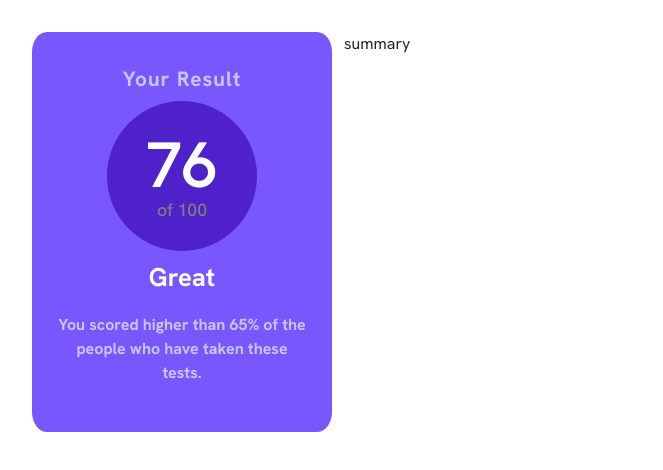
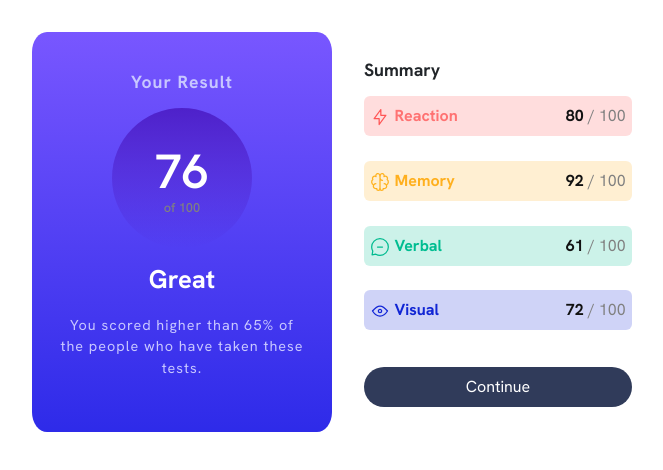
Before and after one commit to anubhab5/result-summary, a website: page index.html in a window 1280 px wide. Shown: the top 470 px of the page, without its empty margins (288-951 px from the left). Drawn offline with nearby package versions, Linux system fonts and the light colour scheme.

Commit message:
day_3: add summary section

```diff
--- a/app.css
+++ b/app.css
@@ -7,15 +7,20 @@
   --Grey: hsl(0, 0%, 50%);
   --Black: hsl(0, 0%, 7%);
 
+  --LightRedWithTransparent: hsla(0, 100%, 67%, 0.2);
+  --OrangeGreyYellowTransparent: hsl(39, 100%, 56%, 0.2);
+  --GreenTealTransparent: hsl(166, 100%, 37%, 0.2);
+  --CobaltBlueTransparent: hsla(234, 85%, 45%, 0.2);
+
   /* Primary */
-  ---LightRed: hsl(0, 100%, 67%);
+  --LightRed: hsl(0, 100%, 67%, 0.8);
   --OrangeGreyYellow: hsl(39, 100%, 56%);
   --GreenTeal: hsl(166, 100%, 37%);
   --CobaltBlue: hsl(234, 85%, 45%);
 
   /* Gradient */
   --LightSlateBlue: hsl(252, 100%, 67%);
-  --LightSoyalBlue: hsl(241, 81%, 54%);
+  --LightRoyalBlue: hsl(241, 81%, 54%);
 
   --VioletBlue: hsla(256, 72%, 46%, 1);
   --PersianBlue: hsla(241, 72%, 46%, 0);
@@ -45,7 +50,10 @@
 }
 
 .result {
-  background-color: var(--LightSlateBlue);
+  background-image: linear-gradient(
+    var(--LightSlateBlue),
+    var(--LightRoyalBlue)
+  );
   border-radius: 5%;
   width: 300px;
   display: flex;
@@ -56,25 +64,25 @@
 
 .result .result-heading {
   color: var(--LightLavender);
-  font-size: 1.3rem;
+  font-size: 1.1rem;
   letter-spacing: 1px;
 }
 
 .score {
-  width: 150px;
-  height: 150px;
+  width: 140px;
+  height: 140px;
   border-radius: 50%;
-  background-color: var(--VioletBlue);
+  background-image: linear-gradient(var(--VioletBlue), var(--PersianBlue));
   display: flex;
   flex-direction: column;
   align-items: center;
 }
 
 .score .user-score {
-  font-size: 4rem;
+  font-size: 3rem;
   font-weight: 600;
   display: inline-block;
-  margin-top: 1rem;
+  margin-top: 1.8rem;
   color: var(--White);
 }
 
@@ -82,8 +90,8 @@
   color: var(--Grey);
   font-weight: 500;
   position: relative;
-  bottom: 16px;
-  font-size: 1.1rem;
+  bottom: 10px;
+  font-size: 0.8rem;
 }
 
 .remark {
@@ -100,6 +108,71 @@
 
 .remark .remark_sub-heading {
   color: var(--LightLavender);
-  font-weight: 700;
   text-align: center;
+  font-size: 0.9rem;
+  letter-spacing: 1px;
 }
+
+.summary {
+  width: 300px;
+  display: flex;
+  flex-direction: column;
+  align-items: flex-start;
+  justify-content: space-evenly;
+  background-color: var(--White);
+  padding: 0;
+  padding-left: 2rem;
+}
+
+.summary_heading {
+  font-weight: bold;
+  font-size: 1.1rem;
+}
+
+.summary .summary_items {
+  padding: 0.5rem 0.4rem;
+  font-weight: bold;
+  border-radius: 6px;
+  position: relative;
+  top: -12px;
+}
+
+.summary_reaction {
+  background-color: var(--LightRedWithTransparent);
+  color: var(--LightRed);
+}
+
+.summary_memory {
+  background-color: var(--OrangeGreyYellowTransparent);
+  color: var(--OrangeGreyYellow);
+}
+
+.summary_verbal {
+  background-color: var(--GreenTealTransparent);
+  color: var(--GreenTeal);
+}
+
+.summary_visual {
+  background-color: var(--CobaltBlueTransparent);
+  color: var(--CobaltBlue);
+}
+
+.score_obtained {
+  float: right;
+  color: var(--Black);
+}
+
+.total-marks {
+  color: var(--Grey);
+  font-weight: lighter;
+}
+
+.summary_button {
+  background: var(--DarkGrayBlue);
+  color: var(--White);
+  width: 100%;
+  border-radius: 25px;
+  outline-color: var(--DarkGrayBlue);
+  border: 0;
+  padding: 8px;
+}
--- a/index.html
+++ b/index.html
@@ -38,7 +38,44 @@
             </p>
           </section>
         </section>
-        <section class="summary col-md-4">summary</section>
+        <section class="summary col-md-4">
+          <section class="summary_heading">Summary</section>
+          <section class="summary_items summary_reaction col-md-12">
+            <img src="./assets/images/icon-reaction.svg" alt="reaction" />
+            <span>Reaction</span>
+            <span class="score_obtained">
+              <span>80</span>
+              <span class="total-marks">/ 100</span>
+            </span>
+          </section>
+          <section class="summary_items summary_memory col-md-12">
+            <img src="./assets/images/icon-memory.svg" alt="memory" />
+            <span>Memory</span>
+            <span class="score_obtained">
+              <span>92</span>
+              <span class="total-marks">/ 100</span>
+            </span>
+          </section>
+          <section class="summary_items summary_verbal col-md-12">
+            <img src="./assets/images/icon-verbal.svg" alt="verbal" />
+            <span>Verbal</span>
+            <span class="score_obtained">
+              <span>61</span>
+              <span class="total-marks">/ 100</span>
+            </span>
+          </section>
+          <section class="summary_items summary_visual col-md-12">
+            <img src="./assets/images/icon-visual.svg" alt="visual" />
+            <span>Visual</span>
+            <span class="score_obtained">
+              <span>72</span>
+              <span class="total-marks">/ 100</span>
+            </span>
+          </section>
+          <section class="col-md-12">
+            <input class="summary_button" type="button" value="Continue" />
+          </section>
+        </section>
       </section>
     </main>
   </body>
```
